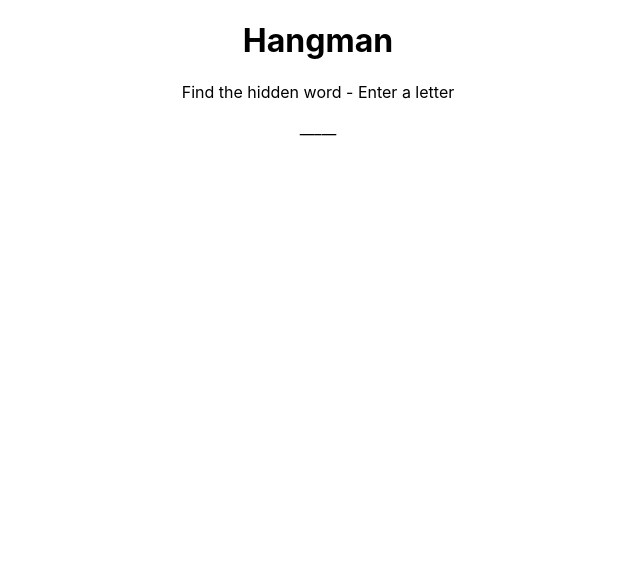
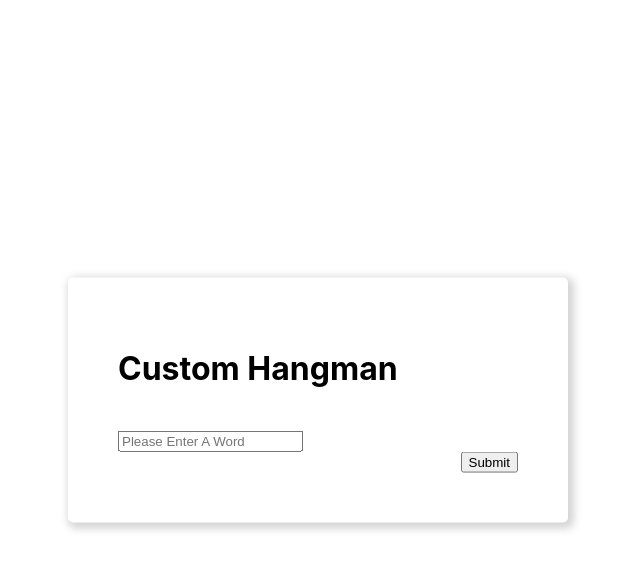
Before and after one commit to 1241548625/HangMan, a React (Create React App) app: page /form in a window 1280 px wide. Shown: the top 570 px of the page, without its empty margins (322-962 px from the left). Built offline with nearby package versions, Linux system fonts and the light colour scheme.

Commit message:
navigation and game page tweaks

```diff
--- a/package.json
+++ b/package.json
@@ -6,8 +6,11 @@
     "@testing-library/jest-dom": "^5.16.5",
     "@testing-library/react": "^13.4.0",
     "@testing-library/user-event": "^13.5.0",
+    "bootstrap": "^5.2.3",
     "react": "^18.2.0",
+    "react-bootstrap": "^2.7.4",
     "react-dom": "^18.2.0",
+    "react-router-dom": "^6.10.0",
     "react-scripts": "5.0.1",
     "web-vitals": "^2.1.4"
   },
--- /dev/null
+++ b/src/components/form.js
@@ -0,0 +1,60 @@
+import React, { useState } from "react";
+//import React, { useEffect, useState, useMemo } from "react";
+import { BrowserRouter, Routes, Route, useNavigate } from "react-router-dom";
+import Form from "react-bootstrap/Form";
+import Container from "react-bootstrap/Container";
+import Button from "react-bootstrap/Button";
+
+function CustomGameForm() {
+  const navigate = useNavigate();
+  const [word, setWord] = useState("");
+  const [url, setUrl] = useState("");
+
+  const handleChange = (event) => {
+    setWord(event.target.value);
+  };
+
+  const handleSubmit = (event) => {
+    event.preventDefault();
+    //navigate("/${word}");
+    setUrl(document.URL.replace("form","")+word.toLowerCase()); //TODO: word is visible in URL
+  };
+
+  return (
+    <Container>
+      <div
+        style={{
+          position: "absolute",
+          left: "50%",
+          top: "50%",
+          transform: "translate(-50%, -50%)",
+          padding: "50px",
+          borderRadius: "5px",
+          boxShadow: "3px 3px 9px 3px lightgrey",
+          minWidth: "400px",
+        }}
+      >
+        <Form onSubmit={handleSubmit}>
+          <Form.Group className="mb-3" controlId="exampleForm.ControlInput1">
+            <Form.Label>
+              <h1>Custom Hangman</h1>
+            </Form.Label>
+            <br></br>
+            <Form.Control
+              type="text"
+              placeholder="Please Enter A Word"
+              value={word}
+              onChange={handleChange}
+            />
+          </Form.Group>
+          <Button type="submit" style={{ float: "right" }}>
+            Submit
+          </Button>
+        </Form>
+        <div>{url}</div>
+      </div>
+    </Container>
+  );
+}
+
+export default CustomGameForm;
--- a/src/components/hangerman.js
+++ b/src/components/hangerman.js
@@ -1,8 +1,11 @@
 import React, { useState, useEffect } from "react";
+import { BrowserRouter, Routes, Route, useNavigate } from "react-router-dom";
+import { useParams } from "react-router-dom";
 
 const words = ["apple", "banana", "orange", "mango", "grape"];
 
 function HangerMan() {
+  const params = useParams();
   const [word, setWord] = useState("");
   const [maskedWord, setMaskedWord] = useState("");
   const [letters, setLetters] = useState([]);
@@ -10,6 +13,7 @@ function HangerMan() {
   const [wrongLetters, setWrongLetters] = useState([]);
   const [isGameWon, setIsGameWon] = useState(false);
   const [isGameLost, setIsGameLost] = useState(false);
+  const maxNumGuesses = 6;
 
   // Generate a random word from the words array
   const generateWord = () => {
@@ -46,15 +50,21 @@ function HangerMan() {
 
   // Check if the game is lost
   const checkLoss = (wrongLetters) => {
-    return wrongLetters.length === 6;
+    return wrongLetters.length === maxNumGuesses;
   };
 
   // Reset the game state
   const resetGame = () => {
-    const newWord = generateWord();
+    var newWord = "";
+
+    console.log(params);
+    if (params.word !=  null){ newWord = params.word; }
+    else { newWord = generateWord(); }
+
     setWord(newWord);
     setMaskedWord(maskWord(newWord));
     setLetters(newWord.split(""));
+
     setUsedLetters([]);
     setWrongLetters([]);
     setIsGameWon(false);
@@ -112,6 +122,16 @@ function HangerMan() {
   useEffect(() => {
     resetGame();
   }, []);
+  var remainingGuesses = maxNumGuesses - wrongLetters.length;
+  var score = word.length+(word.length-wrongLetters.length);
+  var tense =  "have";
+  if (isGameWon){tense = "had";}
+
+  const navigate = useNavigate();
+
+  const goToForm = (event) => {
+    navigate('/form');
+  };
 
   return (
     <div>
@@ -123,11 +143,13 @@ function HangerMan() {
         {wrongLetters.map((letter, i) => (
           <span key={i}>{letter.toUpperCase()}</span>
         ))}
+        <div>You {tense} {remainingGuesses} guesses remaining.</div>
       </p>
       {isGameWon && (
         <div>
           <div>
             <h2>Congratulations! You won!</h2>
+            <h3>Your score was {score}</h3>
             <button onClick={resetGame}>Play Again</button>
           </div>
         </div>
@@ -137,10 +159,12 @@ function HangerMan() {
         <div>
           <div>
             <h2>Sorry you lost! Please try again! </h2>
+            <h3>The word was {word}</h3>
             <button onClick={resetGame}>Play Again</button>
           </div>
         </div>
       )}
+      <button id= "formButton" onClick={goToForm}>Create custom game</button>
     </div>
   );
 }
--- a/src/index.js
+++ b/src/index.js
@@ -3,12 +3,20 @@ import ReactDOM from 'react-dom/client';
 import './index.css';
 import App from './App';
 import reportWebVitals from './reportWebVitals';
+import { BrowserRouter, Routes, Route } from "react-router-dom";
+import HangerMan from './components/hangerman';
+import CustomGameForm from './components/form';
 
 const root = ReactDOM.createRoot(document.getElementById('root'));
 root.render(
-  <React.StrictMode>
-    <App />
-  </React.StrictMode>
+  <BrowserRouter>
+    <Routes>
+      <Route path="/" element={<HangerMan/>} />
+      <Route path="/:word" element={<HangerMan/>} />
+      <Route path="/form" element={<CustomGameForm/>} />
+    </Routes>
+  </BrowserRouter>
+  // <React.StrictMo
 );
 
 // If you want to start measuring performance in your app, pass a function
```
Also changed, not shown: 1 other file (tests, documents, lock files or other folders).
